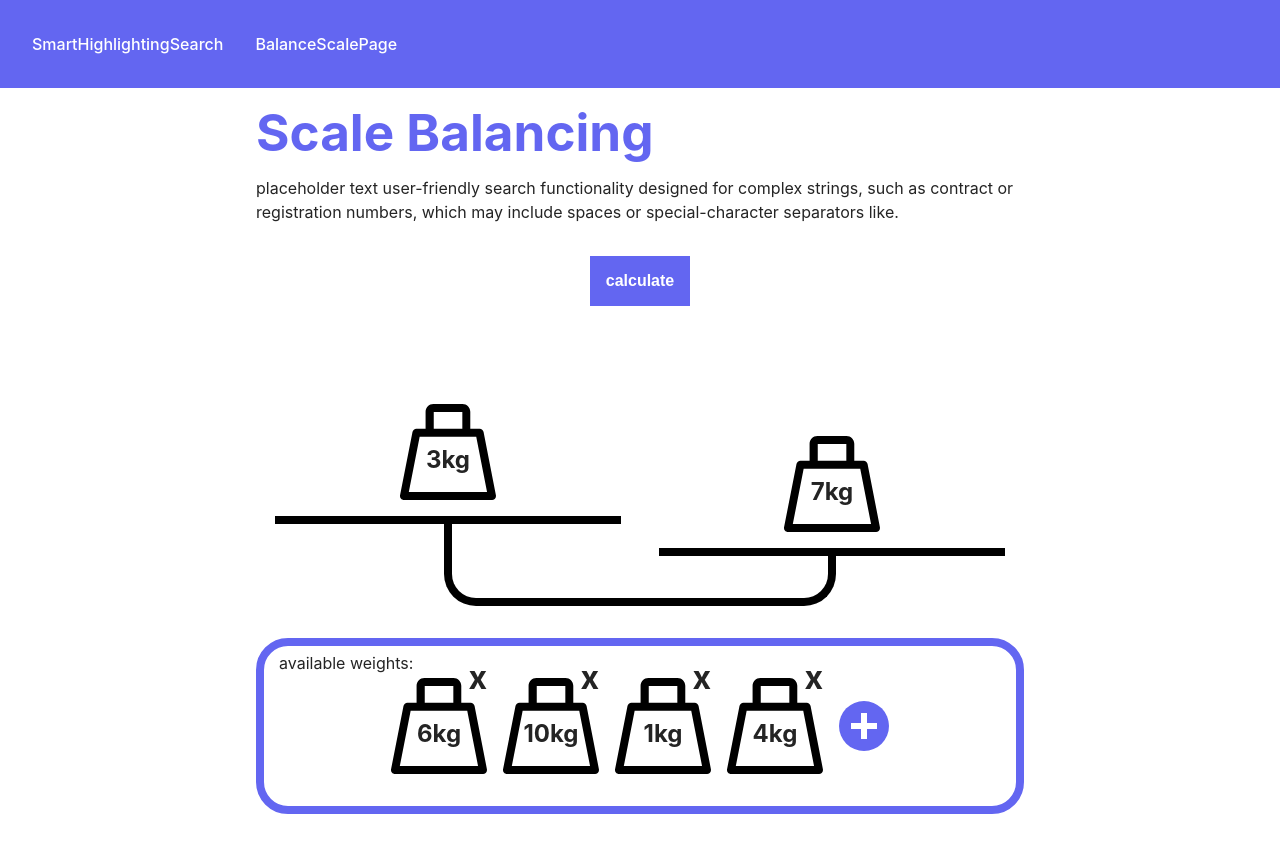
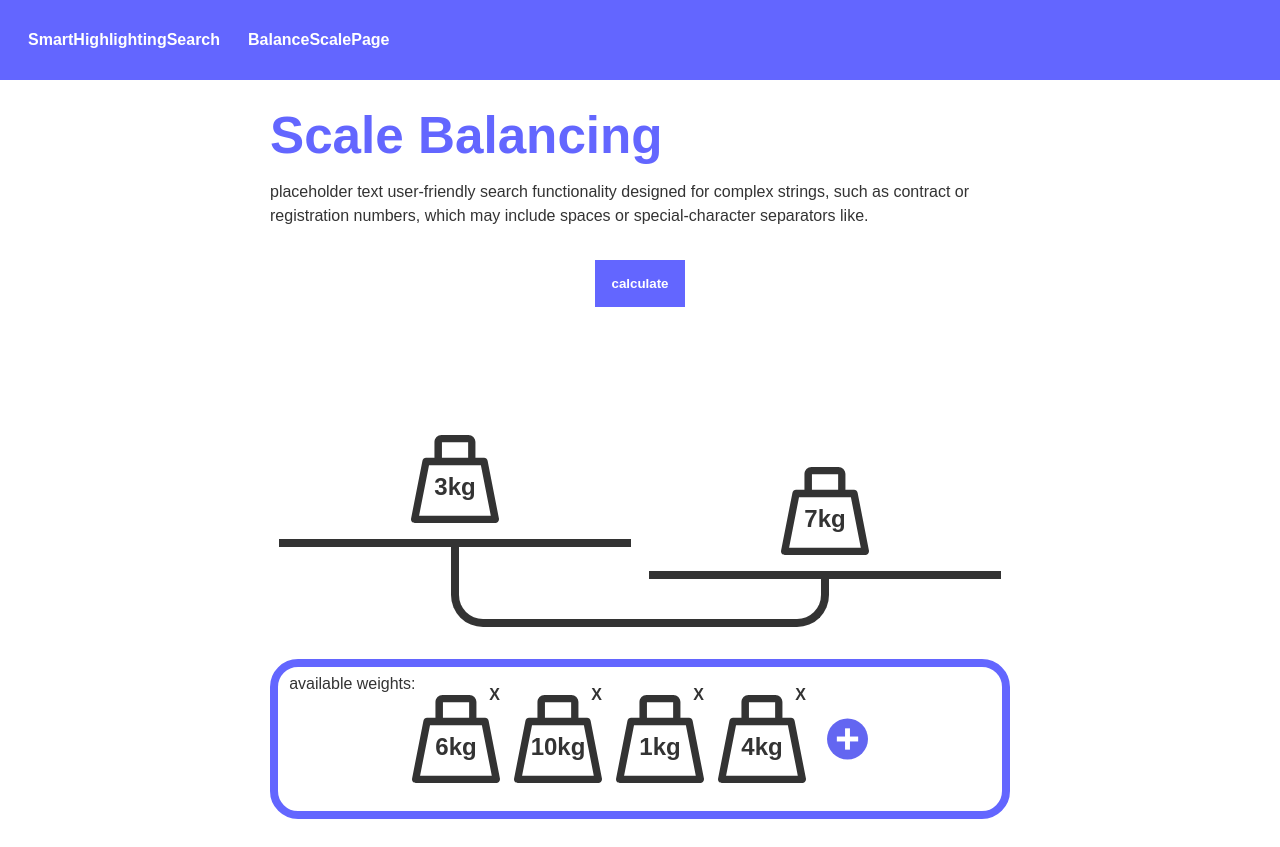
Before and after one commit to oy-gen/code-some-collection, a React (Vite) app: page /balance-scale in a window 1280 px wide. Built offline with nearby package versions, Linux system fonts and the light colour scheme.

Commit message:
[ED-3] apply global styles

```diff
--- a/src/01-presentation/components/shared/Button.ts
+++ b/src/01-presentation/components/shared/Button.ts
@@ -1,17 +1,16 @@
 import styled from "styled-components";
 
 export const Button = styled.button`
-  font-size: 1rem;
   padding: 1rem;
   font-weight: bold;
   border: none;
-  background-color: var(--accent-background-color);
+  background-color: ${({ theme }) => theme.colors.primary};
   color: white;
   cursor: pointer;
   transition: background-color 0.25s;
 
   &:hover {
-    background-color: #8086f9;
+    opacity: 0.9;
   }
 
   &:disabled {
--- a/src/01-presentation/components/shared/InputField.ts
+++ b/src/01-presentation/components/shared/InputField.ts
@@ -16,8 +16,7 @@ export const InputField = styled.input<{
     }
   }};
   border: none;
-  background-color: #eeeeee;
-
+  background-color: ${({ theme }) => theme.colors.backgroundDarker};
   &:focus {
     outline: none;
   }
--- a/src/01-presentation/components/shared/Navigation.tsx
+++ b/src/01-presentation/components/shared/Navigation.tsx
@@ -16,15 +16,15 @@ export const Navigation: React.FC = () => {
 };
 
 const NavList = styled.ul`
-  background-color: var(--accent-background-color);
-  padding: 2rem;
+  background-color: ${({ theme }) => theme.colors.primary};
+  padding: ${({ theme }) => theme.spacing.large};
   display: flex;
-  gap: 2rem;
+  gap: ${({ theme }) => theme.spacing.large};
   list-style: none;
 `;
 
 const NavLink = styled(Link)`
-  color: white;
+  color: ${({ theme }) => theme.colors.background};
   text-decoration: none;
   &:hover {
     text-decoration: underline;
--- a/src/01-presentation/components/shared/PageLayout.tsx
+++ b/src/01-presentation/components/shared/PageLayout.tsx
@@ -16,6 +16,6 @@ export const PageLayout: React.FC = () => {
 
 const PageContent = styled.main`
   margin: 0 auto;
-  padding: 1rem;
-  max-width: 800px;
+  padding: ${({ theme }) => theme.spacing.large + " " + theme.spacing.medium};
+  max-width: ${({ theme }) => theme.breakpoints.mobile};
 `;
--- a/src/01-presentation/pages/balance-scale/components/AvailableWeights.tsx
+++ b/src/01-presentation/pages/balance-scale/components/AvailableWeights.tsx
@@ -68,20 +68,25 @@ const WeightsContainer = styled.div`
   justify-content: center;
   align-items: center;
   flex-wrap: wrap;
-  gap: 1rem;
-  padding: 2rem;
-  border: 8px solid var(--accent-background-color);
-  border-radius: 2rem;
+  gap: ${({ theme }) => theme.spacing.medium};
+  padding: ${({ theme }) => theme.spacing.large};
+  border: 0.5rem solid ${({ theme }) => theme.colors.primary};
+  border-radius: ${({ theme }) => theme.spacing.large};
 `;
 
 const WeightsDescription = styled.p`
   position: absolute;
-  top: 5px;
-  left: 15px;
+  top: 0.3rem;
+  left: 0.7rem;
 `;
 
 const StyledPlusIcon = styled(PlusIcon)`
-  width: 50px;
-  height: 50px;
+  width: 3rem;
+  height: 3rem;
+
   cursor: pointer;
+  padding-left: ${({ theme }) => theme.spacing.small};
+  &:hover {
+    opacity: 0.9;
+  }
 `;
--- a/src/01-presentation/pages/balance-scale/components/Error.tsx
+++ b/src/01-presentation/pages/balance-scale/components/Error.tsx
@@ -24,7 +24,7 @@ export const Error: React.FC = () => {
 };
 
 const ErrorMessage = styled.p`
-  color: red;
+  color: ${({ theme }) => theme.colors.error};
   font-size: 1.2rem;
   font-weight: bold;
 `;
--- a/src/01-presentation/pages/balance-scale/components/Scale.tsx
+++ b/src/01-presentation/pages/balance-scale/components/Scale.tsx
@@ -48,15 +48,14 @@ export const Scale: React.FC = () => {
 const ScaleContainer = styled.div`
   display: grid;
   grid-template-columns: 1fr 1fr;
-  grid-template-rows: 1fr 50px;
+  grid-template-rows: 1fr 3rem;
   margin: 0 auto 2rem;
   justify-content: center;
-  height: 300px;
+  height: 20rem;
 `;
 
 const ScalePan = styled.div`
   display: flex;
-  flex-grow: 1;
   flex-direction: column;
   justify-content: flex-end;
   align-items: center;
@@ -66,12 +65,11 @@ const ScalePanContent = styled.div`
   display: flex;
   justify-content: center;
   gap: 0.5rem;
-  width: 90%;
-  height: 200px;
+  width: 95%;
   overflow: visible;
   flex-wrap: wrap-reverse;
   padding: 1rem;
-  border-bottom: 0.5rem solid black;
+  border-bottom: 0.5rem solid ${({ theme }) => theme.colors.text};
 `;
 
 const ScaleHeight = styled.div<{
@@ -80,7 +78,7 @@ const ScaleHeight = styled.div<{
 }>`
   justify-self: center;
   width: 0.5rem;
-  background-color: black;
+  background-color: ${({ theme }) => theme.colors.text};
   height: ${(props) => {
     if (props.$heavierSide === HeavierSideEnum.Equal) {
       return "1rem";
@@ -100,8 +98,8 @@ const ScaleBase = styled.div`
   grid-column: 1 / span 2;
   width: calc(50% + 0.5rem);
   justify-self: center;
-  border-bottom: 0.5rem solid black;
-  border-left: 0.5rem solid black;
-  border-right: 0.5rem solid black;
+  border-bottom: 0.5rem solid ${({ theme }) => theme.colors.text};
+  border-left: 0.5rem solid ${({ theme }) => theme.colors.text};
+  border-right: 0.5rem solid ${({ theme }) => theme.colors.text};
   border-radius: 0 0 2rem 2rem;
 `;
--- a/src/01-presentation/pages/balance-scale/components/Weight.tsx
+++ b/src/01-presentation/pages/balance-scale/components/Weight.tsx
@@ -45,7 +45,7 @@ export const Weight: React.FC<Props> = ({
   return (
     <WeightIcon>
       {showRemove && (
-        <WeightDeleteIcon onClick={handleRemoveWeight}>x</WeightDeleteIcon>
+        <WeightDeleteIcon onClick={handleRemoveWeight}>X</WeightDeleteIcon>
       )}
       {weight === null ? (
         <WeightInput
@@ -65,8 +65,8 @@ export const Weight: React.FC<Props> = ({
 
 const WeightIcon = styled.div`
   position: relative;
-  width: 6rem;
-  height: 6rem;
+  width: 5.5rem;
+  height: 5.5rem;
   font-size: 1.5rem;
   font-weight: bolder;
   text-align: center;
@@ -83,13 +83,12 @@ const WeightInput = styled.input<{ value: string }>`
   font-size: 1.5rem;
   font-weight: bolder;
   text-align: center;
-  outline: 4px solid var(--accent-background-color);
-  border-radius: 3px;
-  margin-right: 5px;
+  outline: 0.3rem solid ${({ theme }) => theme.colors.primary};
+  border-radius: 0.1rem;
+  margin-right: 0.2rem;
 
   &:focus {
-    outline: 4px solid var(--accent-background-color);
-    border-radius: 3px;
+    outline: 0.3rem solid ${({ theme }) => theme.colors.primary};
   }
 `;
 
@@ -97,11 +96,11 @@ const WeightDeleteIcon = styled.div`
   position: absolute;
   top: 0;
   right: 0;
-  font-size: 2rem;
+  font-size: 1rem;
   line-height: 0;
   cursor: pointer;
 
   &:hover {
-    color: red;
+    color: ${({ theme }) => theme.colors.error};
   }
 `;
--- a/src/01-presentation/pages/smart-highlighting-search/SmartHighlightingSearchPage.tsx
+++ b/src/01-presentation/pages/smart-highlighting-search/SmartHighlightingSearchPage.tsx
@@ -98,7 +98,7 @@ const ResultWrapper = styled.div`
 
 const HighlightedMatch = styled.p`
   .highlight {
-    color: orange;
+    color: ${({ theme }) => theme.colors.warning};
     font-weight: bold;
   }
 `;
--- /dev/null
+++ b/src/GlobalStyles.ts
@@ -0,0 +1,70 @@
+import { createGlobalStyle } from "styled-components";
+
+export const GlobalStyles = createGlobalStyle`
+:root {
+  margin: 0;
+  padding: 0;
+  font-family: 'Arial', sans-serif;
+  background-color: #FFFFFF;
+  color: #333;
+  text-rendering: optimizeLegibility;
+  font-size: 14px;
+  line-height: 1.5;
+  font-weight: 400;
+  min-width: 320px;
+  min-height: 100vh;
+  -webkit-font-smoothing: antialiased;
+  -moz-osx-font-smoothing: grayscale;
+}
+
+@media (min-width: 768px) {
+  :root {
+    font-size: 16px;
+  }
+}
+
+* {
+    box-sizing: border-box;
+    margin: 0;
+    padding: 0;
+}
+
+h1 {
+  font-size: 3.2em;
+  line-height: 1.1;
+  color: #6366FFFF;
+  margin-bottom: 1rem;
+}
+
+a {
+    font-weight: bold;
+    color: #333;
+    text-decoration: inherit;
+}
+
+a:hover {
+    opacity: 0.8;
+}
+`;
+
+export const theme = {
+  colors: {
+    primary: "#6366FF",
+    secondary: "#96969a",
+    background: "#FFFFFF",
+    backgroundDarker: "#ececec",
+    text: "#333",
+    error: "#ca1313",
+    warning: "#ffa500",
+  },
+  spacing: {
+    small: "7px",
+    medium: "14px",
+    large: "28px",
+  },
+  breakpoints: {
+    mobile: "768px",
+    tablet: "1024px",
+    desktop: "1280px",
+  },
+};
--- a/src/main.css
+++ /dev/null
@@ -1,52 +0,0 @@
-:root {
-  --accent-background-color: #6366f1;
-  --accent-font-color: #6366f1;
-  --text-color: #242424FF;
-
-  font-family: Inter, system-ui, Avenir, Helvetica, Arial, sans-serif;
-  font-size: 16px;
-  line-height: 1.5;
-  font-weight: 400;
-  color: var(--text-color);
-
-  text-rendering: optimizeLegibility;
-  -webkit-font-smoothing: antialiased;
-  -moz-osx-font-smoothing: grayscale;
-}
-
-@media (max-width: 480px) {
-  :root {
-    font-size: 14px;
-  }
-
-}
-
-a {
-  font-weight: 500;
-  color: var(--accent-font-color);
-  text-decoration: inherit;
-}
-
-a:hover {
-  opacity: 0.8;
-}
-
-body {
-  display: block;
-  width: 100%;
-  min-width: 320px;
-  min-height: 100vh;
-}
-
-* {
-  box-sizing: border-box;
-  margin: 0;
-  padding: 0;
-}
-
-h1 {
-  font-size: 3.2em;
-  line-height: 1.1;
-  color: var(--accent-font-color);
-  margin-bottom: 1rem;
-}
--- a/src/main.tsx
+++ b/src/main.tsx
@@ -2,13 +2,16 @@ import { StrictMode } from "react";
 import { createRoot } from "react-dom/client";
 
 import { BrowserRouter, Route, Routes } from "react-router-dom";
-import "./main.css";
 import { SmartHighlightingSearchPage } from "./01-presentation/pages/smart-highlighting-search/SmartHighlightingSearchPage.tsx";
 import { BalanceScalePage } from "./01-presentation/pages/balance-scale/BalanceScalePage.tsx";
 import { PageLayout } from "./01-presentation/components/shared/PageLayout.tsx";
+import { GlobalStyles, theme } from "./GlobalStyles.ts";
+import { ThemeProvider } from "styled-components";
 
 createRoot(document.getElementById("root")!).render(
   <StrictMode>
+    <ThemeProvider theme={theme}>
+      <GlobalStyles />
       <BrowserRouter>
         <Routes>
           <Route element={<PageLayout />}>
@@ -17,5 +20,6 @@ createRoot(document.getElementById("root")!).render(
           </Route>
         </Routes>
       </BrowserRouter>
+    </ThemeProvider>
   </StrictMode>,
 );
```
Also changed, not shown: src/00-assets/weight.svg. Lines whose indentation alone changed are shown as unchanged.
